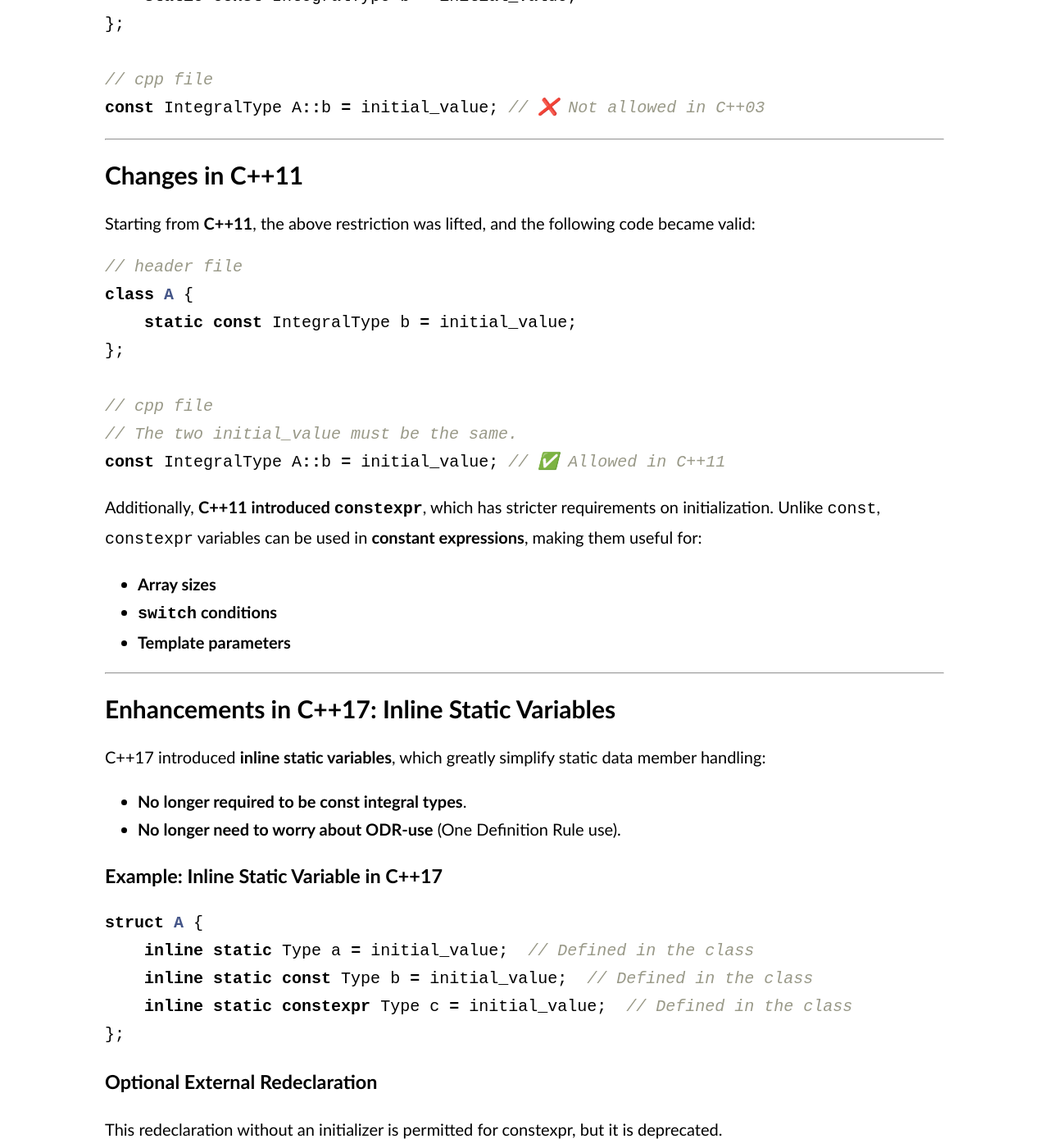
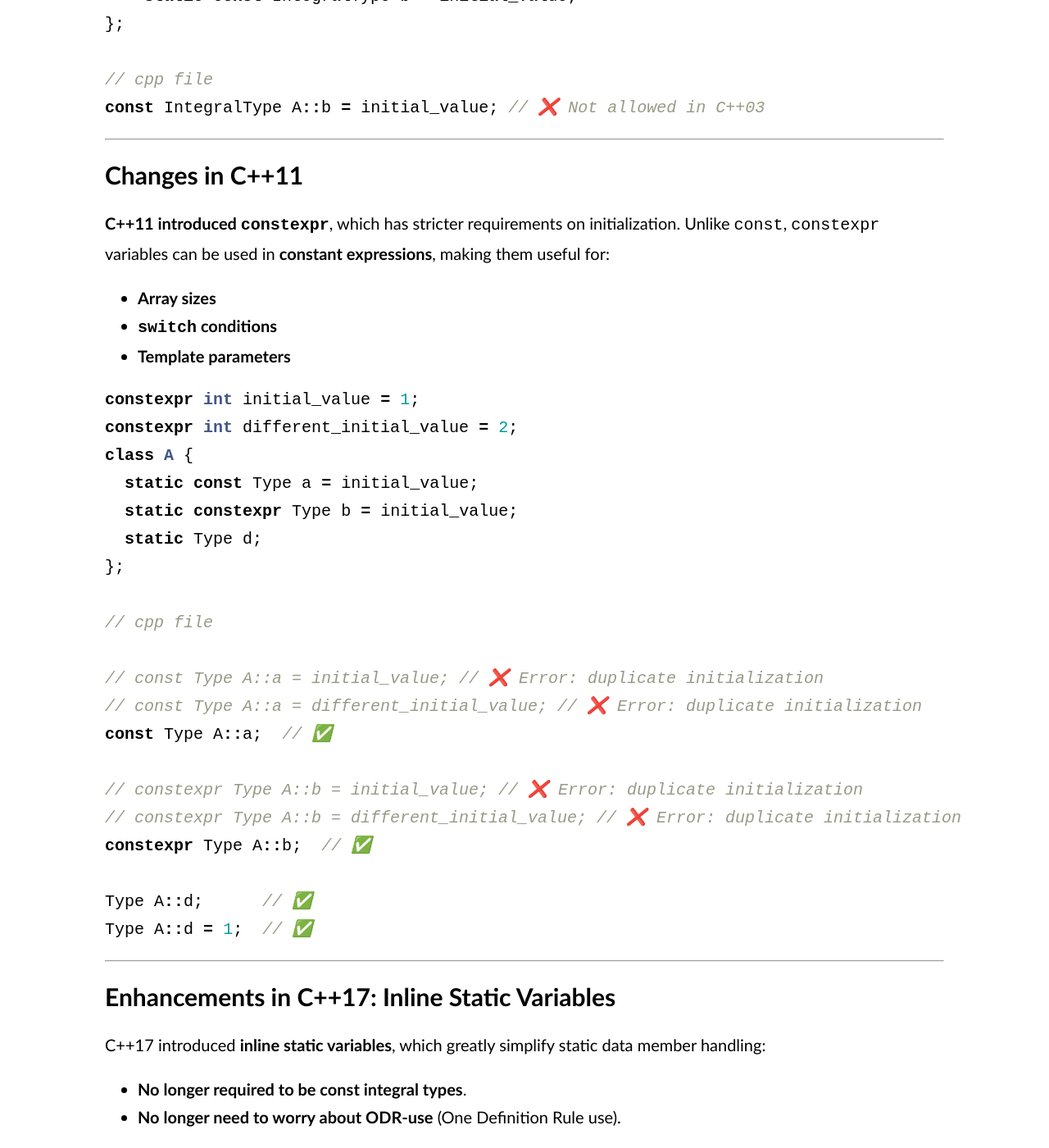
Before and after one commit to baihacker/main, a Jekyll site: the page built from docs/_posts/2025-02-09-A_survey_on_c++_class_static_data_members.md, in a window 1280 px wide and 1400 px high, scrolled down 1363 px. Shown: the whole window at 82% size. Built offline with Jekyll 4.4.1, drawn with Linux system fonts in a browser that asks for light colours; comment, search, counter and statistics services are not loaded.

Commit message:
Refine docs.

````diff
--- a/docs/_posts/2025-02-09-A_survey_on_c++_class_static_data_members.md
+++ b/docs/_posts/2025-02-09-A_survey_on_c++_class_static_data_members.md
@@ -68,23 +68,33 @@ const IntegralType A::b = initial_value; // ❌ Not allowed in C++03
 
 ## **Changes in C++11**
 
-Starting from **C++11**, the above restriction was lifted, and the following code became valid:
+**C++11 introduced `constexpr`**, which has stricter requirements on initialization. Unlike `const`, `constexpr` variables can be used in **constant expressions**, making them useful for:
+- **Array sizes**
+- **`switch` conditions**
+- **Template parameters**
 
 ```cpp
-// header file
+constexpr int initial_value = 1;
+constexpr int different_initial_value = 2;
 class A {
-    static const IntegralType b = initial_value;
+  static const Type a = initial_value;
+  static constexpr Type b = initial_value;
+  static Type d;
 };
 
 // cpp file
-// The two initial_value must be the same.
-const IntegralType A::b = initial_value; // ✅ Allowed in C++11
+
+// const Type A::a = initial_value; // ❌ Error: duplicate initialization
+// const Type A::a = different_initial_value; // ❌ Error: duplicate initialization
+const Type A::a;  // ✅
+
+// constexpr Type A::b = initial_value; // ❌ Error: duplicate initialization
+// constexpr Type A::b = different_initial_value; // ❌ Error: duplicate initialization
+constexpr Type A::b;  // ✅
+
+Type A::d;      // ✅
+Type A::d = 1;  // ✅
 ```
-
-Additionally, **C++11 introduced `constexpr`**, which has stricter requirements on initialization. Unlike `const`, `constexpr` variables can be used in **constant expressions**, making them useful for:
-- **Array sizes**
-- **`switch` conditions**
-- **Template parameters**
 
 ---
 
````
